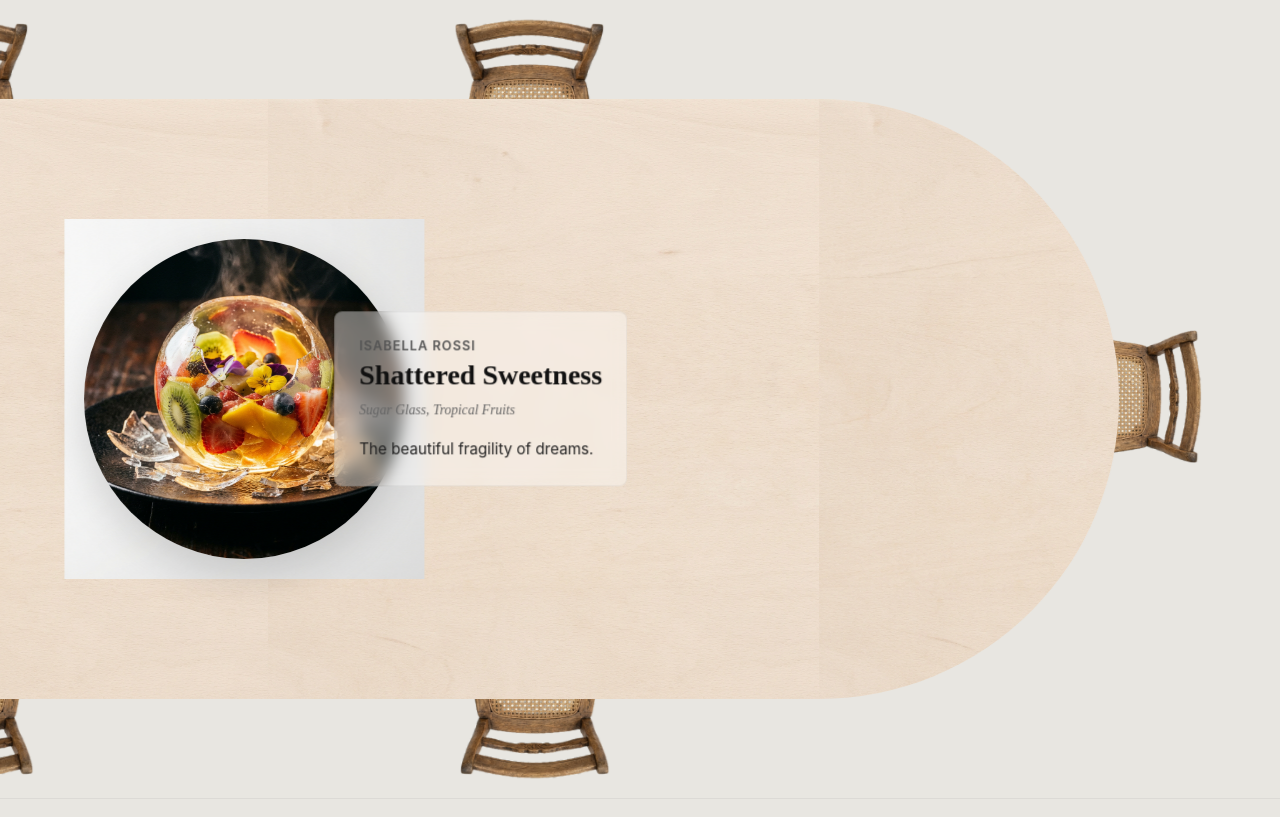
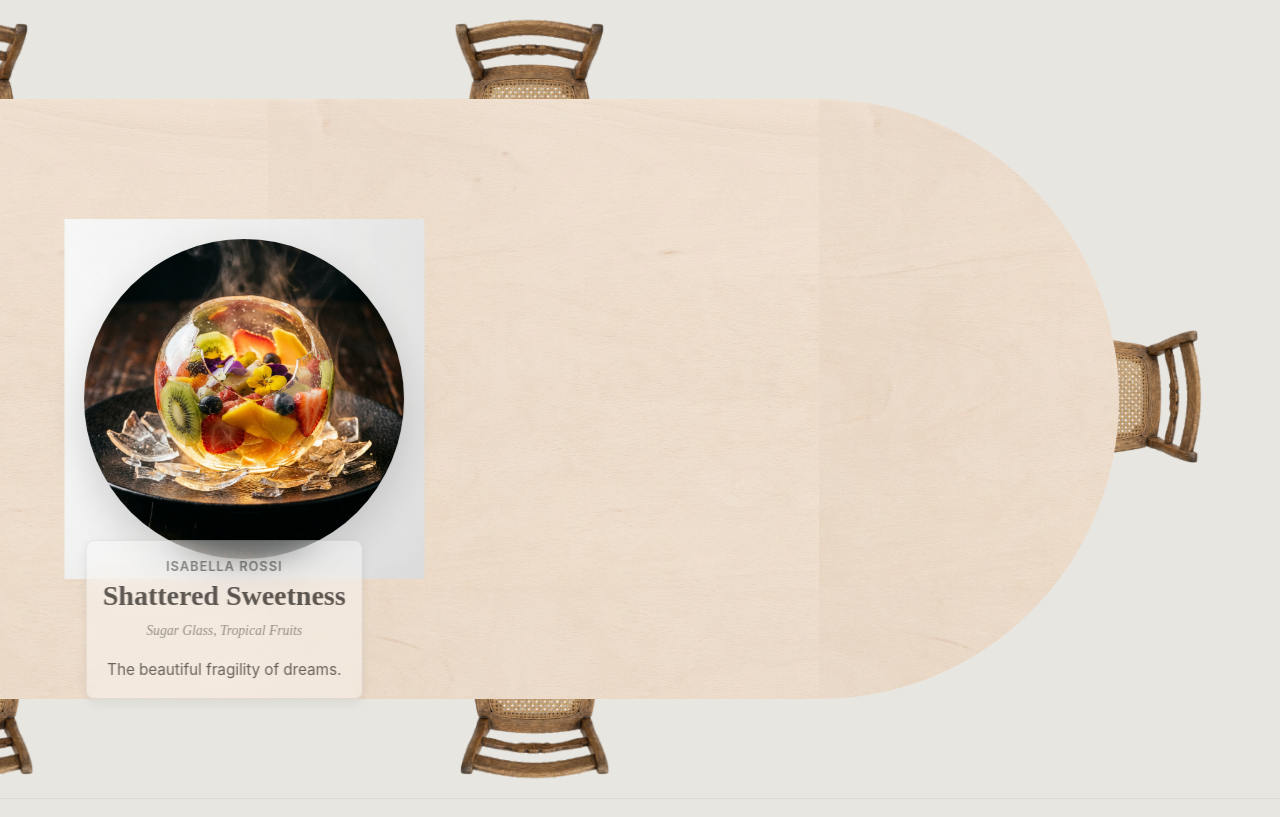
Before and after one commit to Amin-HP/Memory-Dish, a website built with Vite: page index.html in a window 1280 px wide. Shown: the part 801-1618 px from the top of the page. Built offline with nearby package versions, Linux system fonts and the light colour scheme.

Commit message:
info update

```diff
--- a/src/main.js
+++ b/src/main.js
@@ -153,16 +153,24 @@ function animateScroll() {
     // As card moves left, text moves slightly slower/faster
     const parallaxX = distFromCenter * 0.05;
 
+    // Opacity Logic: Fade out as it leaves center
+    // Visible zone: +/- 90% of viewport width (Increased to nearly full screen)
+    const fadeDistance = window.innerWidth * 0.9;
+    let opacity = 1 - (Math.abs(distFromCenter) / fadeDistance);
+    if (opacity < 0) opacity = 0;
+    if (opacity > 1) opacity = 1;
+
     // Find the info content box
     const infoContent = card.querySelector('.dish-info-content');
     if (infoContent) {
-      // Rotate based on mouse (-1 to 1) -> (-10deg to 10deg)
-      // TranslateX for scroll parallax
+      // Rotation: Increased Intensity (12 -> 25)
+      // Opacity: Applied calculated value
       infoContent.style.transform = `
         translateX(${parallaxX}px)
-        rotateY(${mouseCurrent.x * 12}deg)
-        rotateX(${-mouseCurrent.y * 12}deg)
+        rotateY(${mouseCurrent.x * 25}deg)
+        rotateX(${-mouseCurrent.y * 25}deg)
       `;
+      infoContent.style.opacity = opacity;
     }
   });
 
@@ -198,6 +206,16 @@ window.addEventListener('scroll', () => {
   targetScroll = progress * maxTranslate;
 });
 
+// Navbar Scroll Effect (Shrink on scroll)
+const navbar = document.querySelector('.navbar');
+window.addEventListener('scroll', () => {
+  if (window.scrollY > 50) {
+    navbar.classList.add('scrolled');
+  } else {
+    navbar.classList.remove('scrolled');
+  }
+});
+
 // Render Outro
 const outroSection = document.createElement('section');
 outroSection.className = 'outro';
--- a/src/style.css
+++ b/src/style.css
@@ -55,6 +55,15 @@ body {
   z-index: 100;
   background: rgba(255, 255, 255, 0.4);
   backdrop-filter: blur(10px);
+  transition: padding 0.3s ease, background 0.3s ease;
+  /* Smooth shrink */
+}
+
+.navbar.scrolled {
+  padding: 0.75rem var(--space-xl);
+  /* Shrink vertical padding */
+  background: rgba(255, 255, 255, 0.8);
+  /* More opaque when scrolled */
 }
 
 .logo {
@@ -352,36 +361,44 @@ section {
 /* Overlay Info (Right Side) */
 .dish-info {
   position: absolute;
-  top: 50%;
-  right: 15%;
-  /* Move to Right */
-  left: auto;
-  /* Reset Left */
-  transform: translateY(-50%);
-  /* Center Vertically */
+  top: auto;
+  /* Reset Top */
+  bottom: 0%;
+  /* Lower placement */
+  left: 50%;
+  /* Center Horizontally */
+  right: auto;
+  transform: translateX(-50%);
+  /* Center perfectly */
   z-index: 40;
-  text-align: left;
+  text-align: center;
+  /* Center text */
   color: #333;
   padding: 0;
-  max-width: 320px;
-  width: auto;
+  max-width: 400px;
+  /* Smaller width */
+  width: max-content;
   pointer-events: none;
   perspective: 1000px;
   /* Enable 3D space for children */
 }
 
 .dish-info-content {
-  background: rgba(255, 255, 255, 0.4);
-  /* Slightly more opaque for readability */
-  padding: 1.5rem;
+  background: rgba(255, 255, 255, 0.6);
+  /* High contrast for readability */
+  padding: 1rem;
+  /* More compact */
   border-radius: 8px;
-  backdrop-filter: blur(8px);
-  border: 1px solid rgba(0, 0, 0, 0.05);
-  will-change: transform;
+  backdrop-filter: blur(12px);
+  border: 1px solid rgba(0, 0, 0, 0.1);
+  box-shadow: 0 4px 12px rgba(0, 0, 0, 0.1);
+  will-change: transform, opacity;
   /* Hint for performance */
   transform-style: preserve-3d;
   transition: transform 0.1s ease-out;
   /* Smooth out small jitters if any */
+  opacity: 0;
+  /* Start hidden, JS will animate in */
 }
 
 .dish-number {
```
